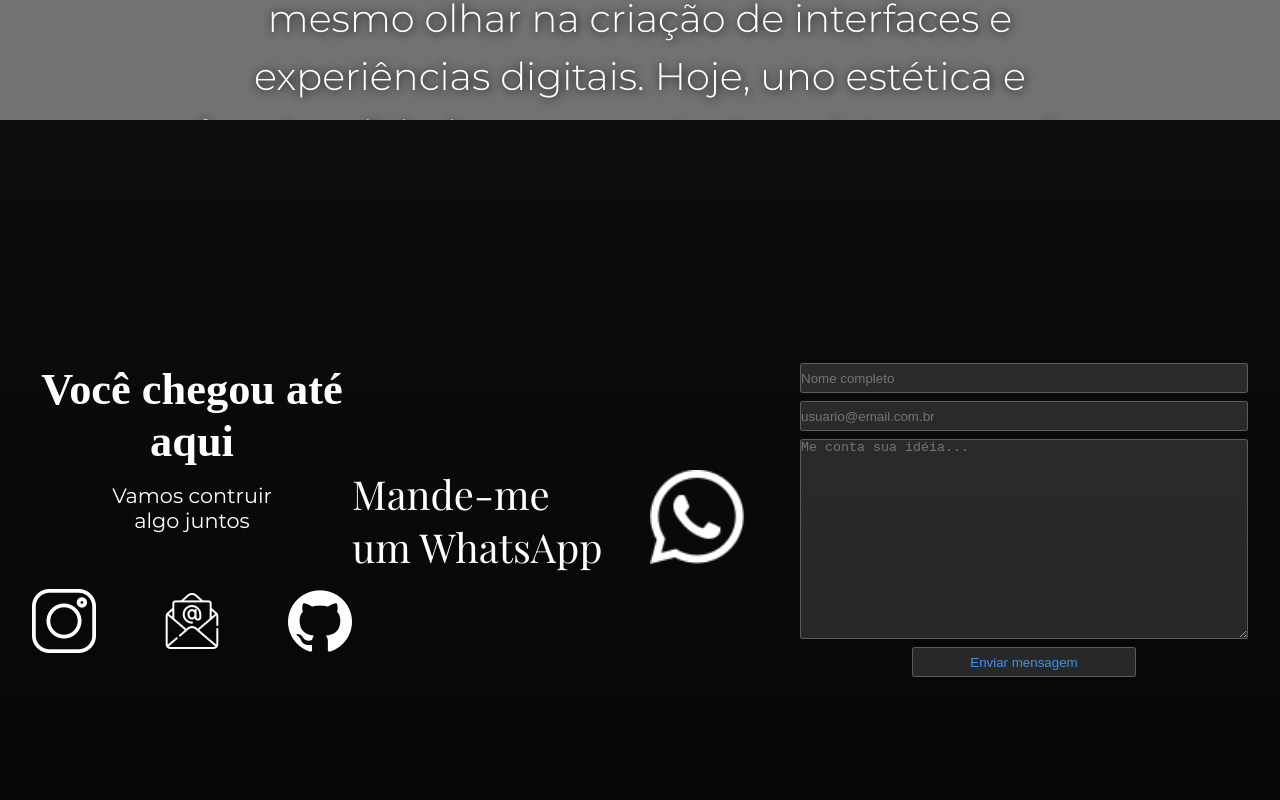
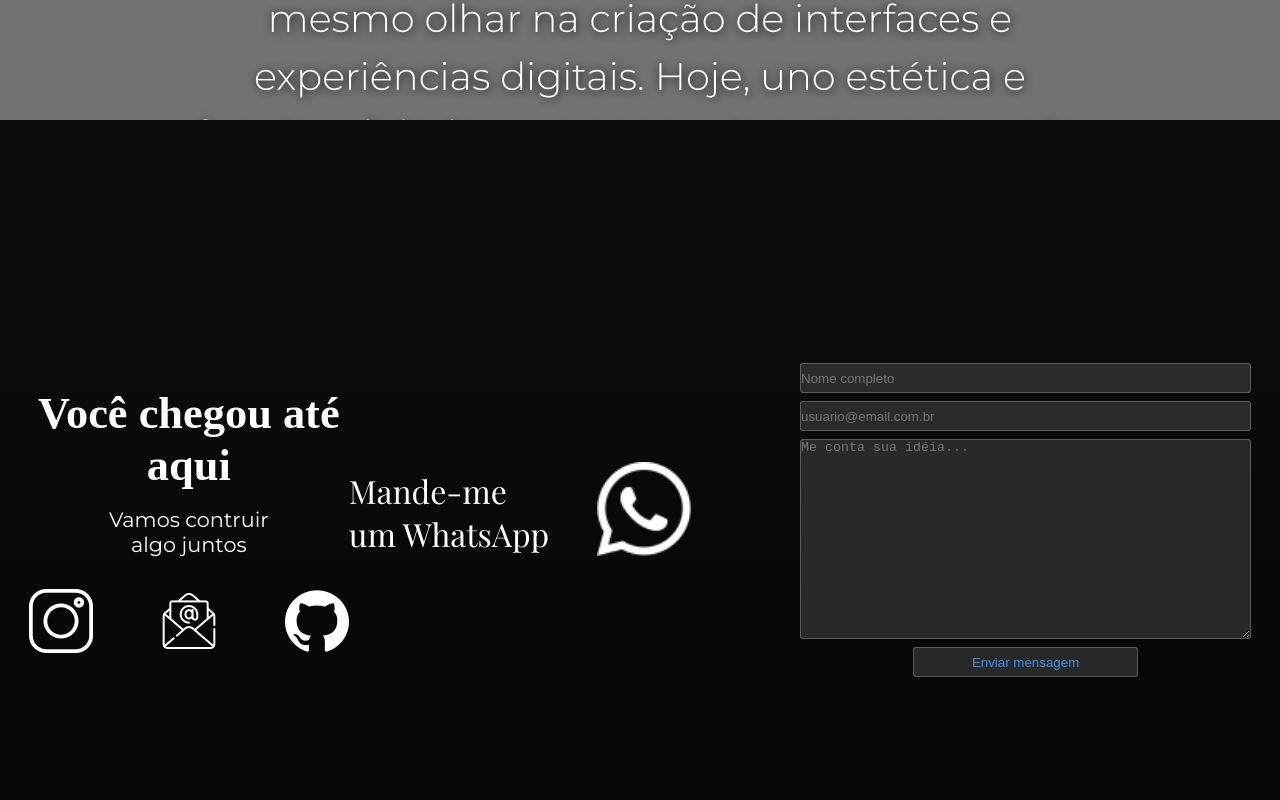
Before and after one commit to pfischer-dev/Site_Paulo_Fischer_v1, a plain HTML site: page index.html in a window 1280 px wide. Shown: the part 3080-3880 px from the top of the page. Drawn offline with nearby package versions, Linux system fonts and the light colour scheme.

Commit message:
ajustes sessao contact

```diff
--- a/css/globals.css
+++ b/css/globals.css
@@ -233,7 +233,7 @@ header.hidden {
     display: flex;
     flex-direction: column;
     align-items: start;
-    padding: 4rem 2rem;
+    padding: 3.5rem 1.8rem;
     min-height: 100vh;
     scroll-snap-align: start;
     background: linear-gradient(to bottom,#0d0d0d,#050505);
@@ -245,9 +245,10 @@ header.hidden {
         align-items: center;
         justify-content: flex-start;
         gap: 3rem;
-        font-size: 2.5rem;
+        font-size: 2rem;
         font-family: var(--fontPrimary);
         order: 2;
+        margin-bottom: 1rem;
         img {
             width: 100px;
             height: 100px;
@@ -326,7 +327,7 @@ header.hidden {
             display: flex;
             justify-content: center;
             gap: 4rem;
-            margin: 3rem 0;
+            margin: 1.5rem 0;
 
             a {
                 width: auto;
```
